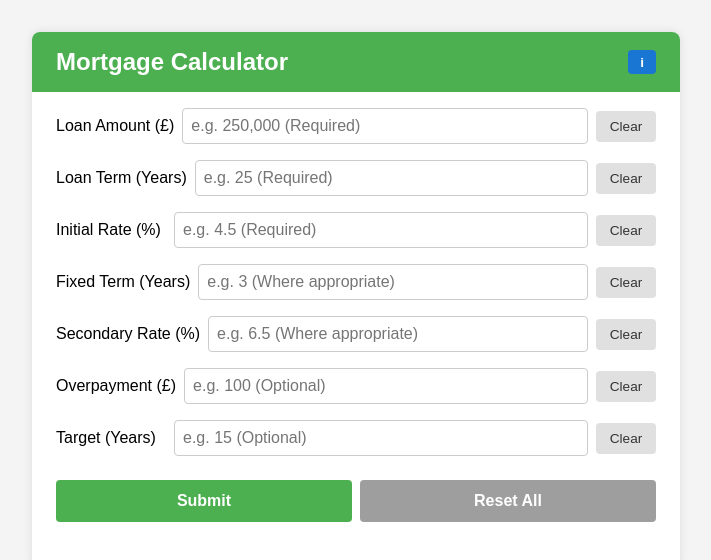
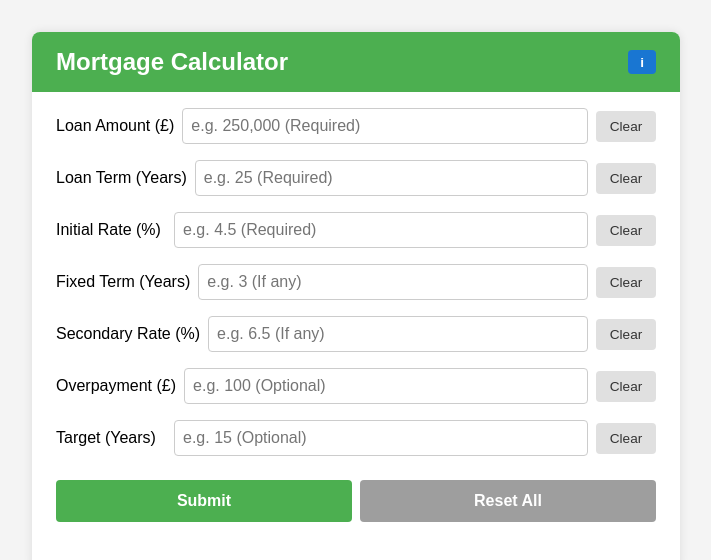
Before and after one commit to Ampdrew06/Mortgage-Calculator, a React (Create React App) app: page / in a window 1280 px wide. Shown: the top 560 px of the page, without its empty margins (284-995 px from the left). Built offline with nearby package versions, Linux system fonts and the light colour scheme.

Commit message:
Update App.jsx

```diff
--- a/src/App.jsx
+++ b/src/App.jsx
@@ -221,13 +221,13 @@ function App() {
 
           <div className="input-row">
             <label>Fixed Term (Years)</label>
-            <input type="text" inputMode="numeric" pattern="[0-9]*" placeholder="e.g. 3 (Where appropriate)" value={fixedTerm} onChange={(e) => setFixedTerm(e.target.value)} />
+            <input type="text" inputMode="numeric" pattern="[0-9]*" placeholder="e.g. 3 (If any)" value={fixedTerm} onChange={(e) => setFixedTerm(e.target.value)} />
             <button className="clear-btn" onClick={() => setFixedTerm('')}>Clear</button>
           </div>
 
           <div className="input-row">
             <label>Secondary Rate (%)</label>
-            <input type="text" inputMode="numeric" pattern="[0-9]*" placeholder="e.g. 6.5 (Where appropriate)" value={secondaryRate} onChange={(e) => setSecondaryRate(e.target.value)} />
+            <input type="text" inputMode="numeric" pattern="[0-9]*" placeholder="e.g. 6.5 (If any)" value={secondaryRate} onChange={(e) => setSecondaryRate(e.target.value)} />
             <button className="clear-btn" onClick={() => setSecondaryRate('')}>Clear</button>
           </div>
 
```
